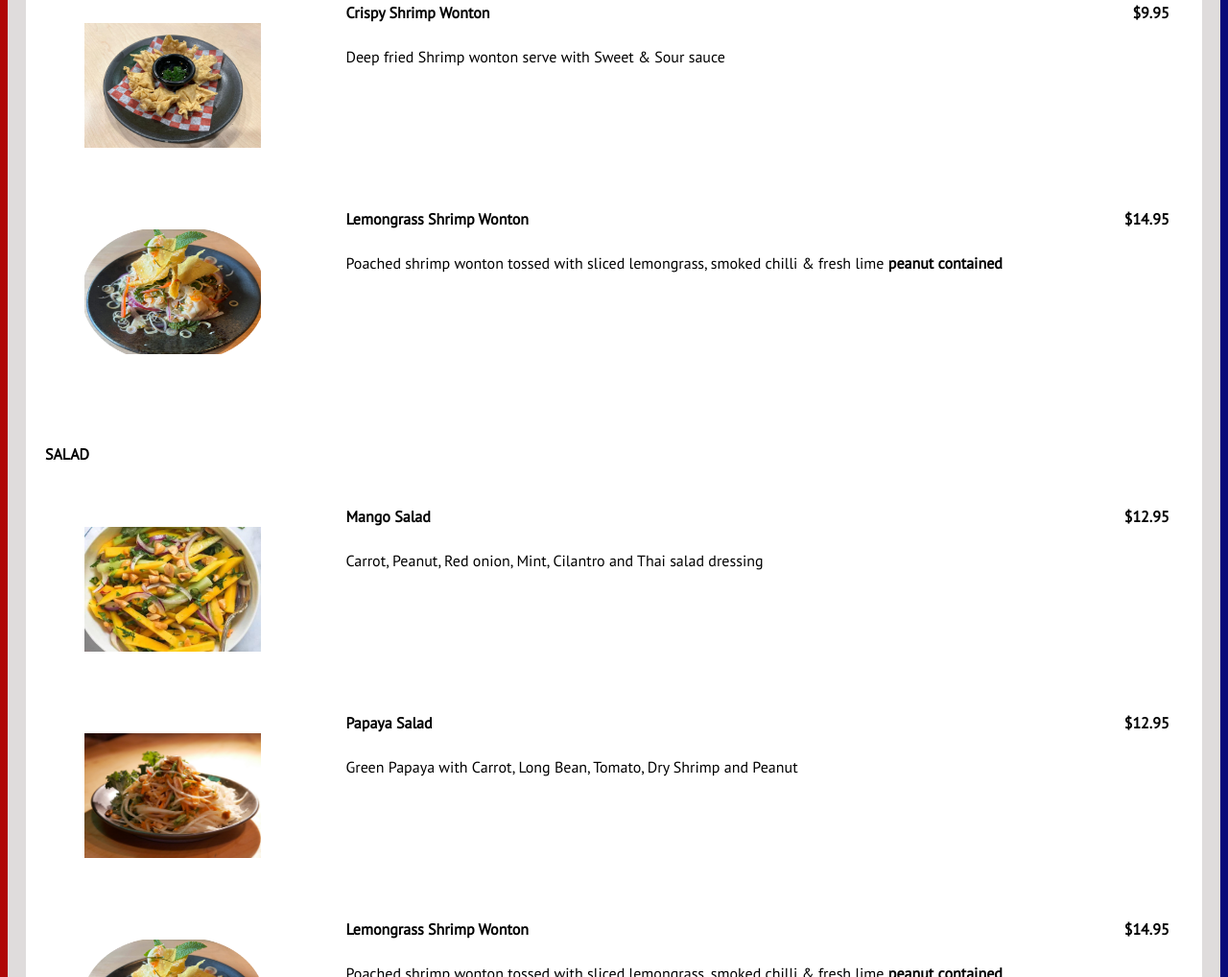
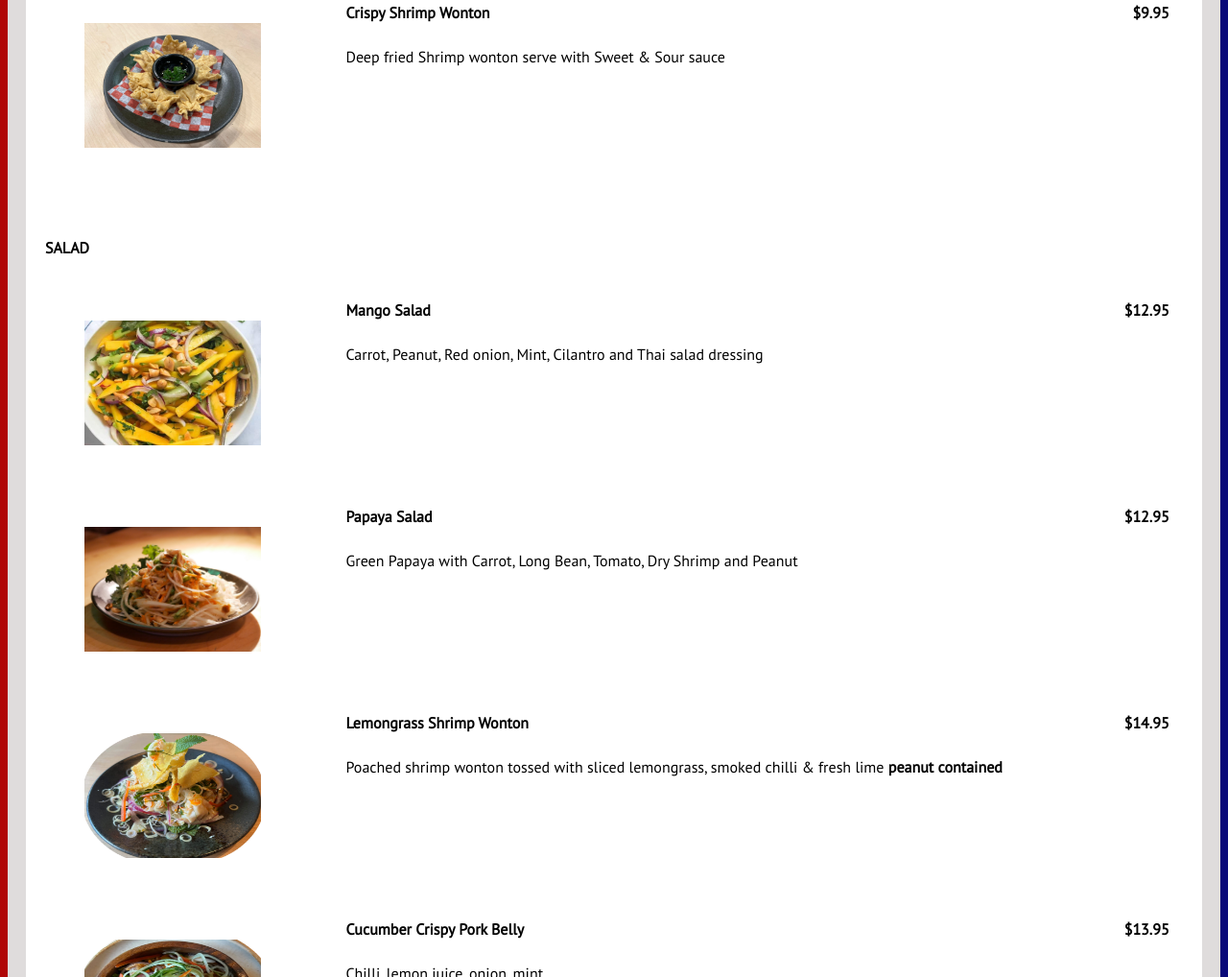
Before and after one commit to NutJaroensri/EATBKKMENU, a plain HTML site: page index.html in a window 1280 px wide. Shown: the part 2442-3460 px from the top of the page at 96% size. Drawn offline with Linux system fonts and the light colour scheme.

Commit message:
Add files via upload

```diff
--- a/index.html
+++ b/index.html
@@ -161,17 +161,6 @@
         <p class="menu_description">Deep fried Shrimp wonton serve with Sweet & Sour sauce</p>
       </div>
     </article>
-
-
-    <article id="starter13" class="menu_item">
-      <a href="assets/img/lemonGrassShrimpWonton.jpeg"><img class="menu_image" src="assets/img/lemonGrassShrimpWonton.jpeg" alt="Lemongrass Shrimp Wonton screenshot" /></a>
-      <div class="menu_details">
-        <h4 class="menu_name">Lemongrass Shrimp Wonton</h4>
-        <h4 class="menu_price">$14.95</h4>
-        <p class="menu_description">Poached shrimp wonton tossed with sliced lemongrass, smoked chilli & fresh lime <b>peanut contained</b></p>
-      </div>
-    </article>
-
 
 
 
```
